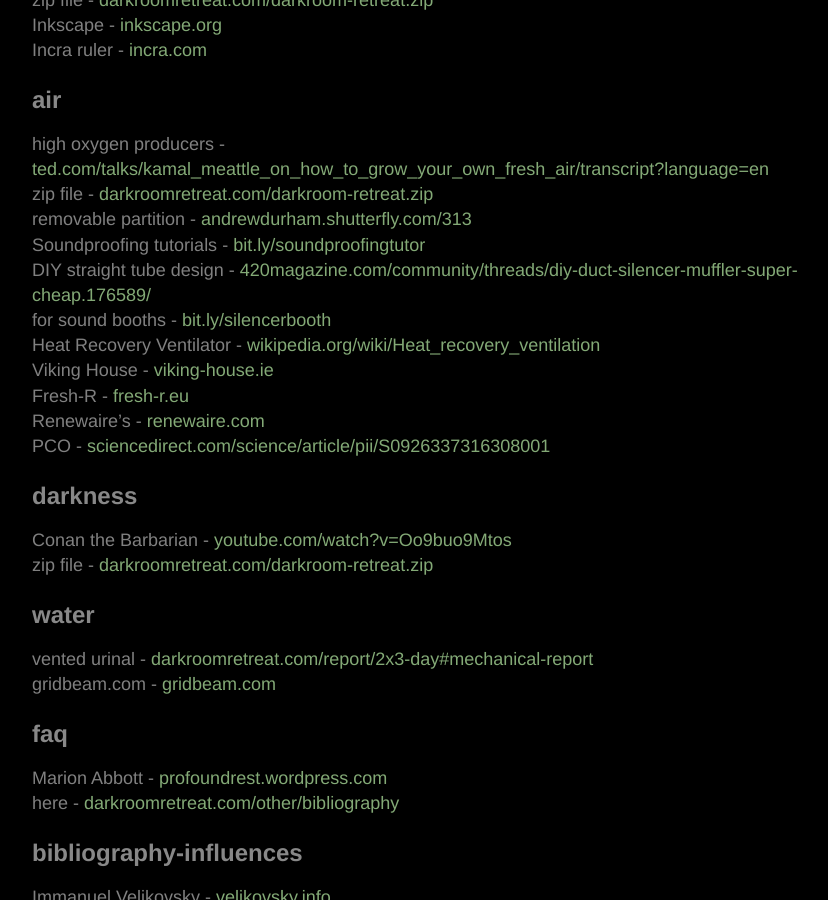
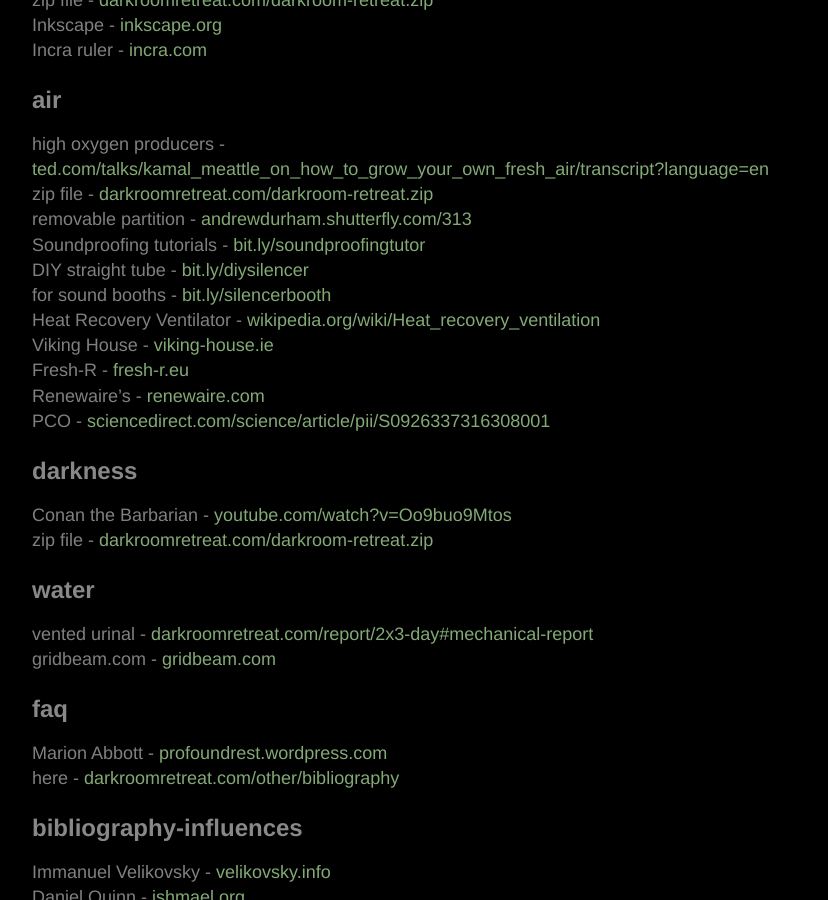
Before and after one commit to yodrew/yodrew.github.io, a Jekyll site: the page built from _pages/back/links.md, in a window 1280 px wide and 900 px high, scrolled down 3343 px. Shown: the whole window, without its empty margins (223-1051 px from the left). Built offline with Jekyll 4.4.1, drawn with Linux system fonts in a browser that asks for light colours.

Commit message:
shorten links 2

```diff
--- a/_pages/back/links.md
+++ b/_pages/back/links.md
@@ -138,7 +138,7 @@
 zip file - [darkroomretreat.com/darkroom-retreat.zip](https://darkroomretreat.com/darkroom-retreat.zip)
 removable partition - [andrewdurham.shutterfly.com/313](https://andrewdurham.shutterfly.com/313)
 Soundproofing tutorials - [bit.ly/soundproofingtutor](https://bit.ly/soundproofingtutor)
-DIY straight tube design - [420magazine.com/community/threads/diy-duct-silencer-muffler-super-cheap.176589/](https://www.420magazine.com/community/threads/diy-duct-silencer-muffler-super-cheap.176589/)
+DIY straight tube - [bit.ly/diysilencer](https://bit.ly/diysilencer)
 for sound booths - [bit.ly/silencerbooth](https://bit.ly/silencerbooth)
 Heat Recovery Ventilator - [wikipedia.org/wiki/Heat_recovery_ventilation](https://en.wikipedia.org/wiki/Heat_recovery_ventilation)
 Viking House - [viking-house.ie](http://viking-house.ie)
```
Also changed, not shown: _pages/air.md (+1 -1 lines).
